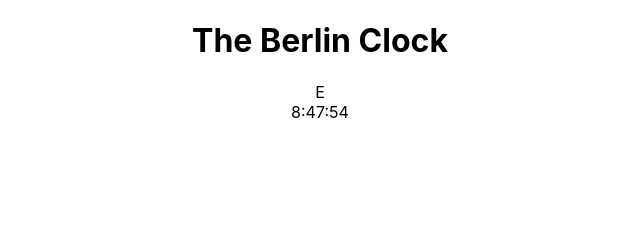
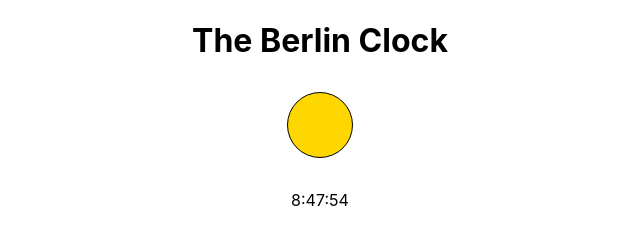
Before and after one commit to GajendraRaj/BerlinClockV2, a React app: page / in a window 1280 px wide. Shown: the whole page, without its empty margins (320-960 px from the left). Built offline with nearby package versions, Linux system fonts and the light colour scheme.

Commit message:
feat: Display top lamp to show seconds

```diff
--- a/src/component/App.css
+++ b/src/component/App.css
@@ -1,3 +1,31 @@
 .App {
   text-align: center;
 }
+
+.clock {
+  display: flex;
+  flex-direction: column;
+  align-items: center;
+  justify-content: center;
+}
+
+.mv4 {
+  margin-top: 2rem;
+  margin-bottom: 2rem;
+}
+
+.bg-silver {
+  background-color: #999999;
+}
+
+.bg-yellow {
+  background-color: #ffd700;
+}
+
+.seconds {
+  width: 4rem;
+  height: 4rem;
+  border-style: solid;
+  border-width: 1px;
+  border-radius: 100%;
+}
--- a/src/component/BerlinClock.js
+++ b/src/component/BerlinClock.js
@@ -1,6 +1,7 @@
 import React from "react";
 import PropTypes from "prop-types";
 import constants from "../constant";
+import Seconds from "./Seconds";
 
 const BerlinClock = props => {
   const berlinFormat = time => {
@@ -12,7 +13,11 @@ const BerlinClock = props => {
     return { secondValue };
   };
 
-  return <div>{berlinFormat(props.time).secondValue}</div>;
+  return (
+    <div className="clock mv4">
+      <Seconds seconds={berlinFormat(props.time).secondValue} />
+    </div>
+  );
 };
 
 BerlinClock.propTypes = {
--- /dev/null
+++ b/src/component/Seconds.js
@@ -0,0 +1,18 @@
+import React from "react";
+import PropTypes from "prop-types";
+import constants from "../constant";
+
+const Seconds = props => {
+  const secondsColor =
+    props.seconds === constants.EVEN
+      ? constants.EVEN_STYLE_CLASS
+      : constants.ODD_STYLE_CLASS;
+
+  return <div className={`seconds ${secondsColor}`} />;
+};
+
+Seconds.propTypes = {
+  seconds: PropTypes.string.isRequired
+};
+
+export default Seconds;
--- a/src/constant/index.js
+++ b/src/constant/index.js
@@ -1,7 +1,9 @@
 const constants = {
   APPLICATION_TITLE: "The Berlin Clock",
   EVEN: "E",
-  ODD: "O"
+  ODD: "O",
+  EVEN_STYLE_CLASS: "bg-yellow",
+  ODD_STYLE_CLASS: "bg-silver"
 };
 
 export default constants;
```
Also changed, not shown: src/test/BerlinClock.test.js (+7 -6 lines), src/test/Seconds.test.js (added, +32 -0 lines).
